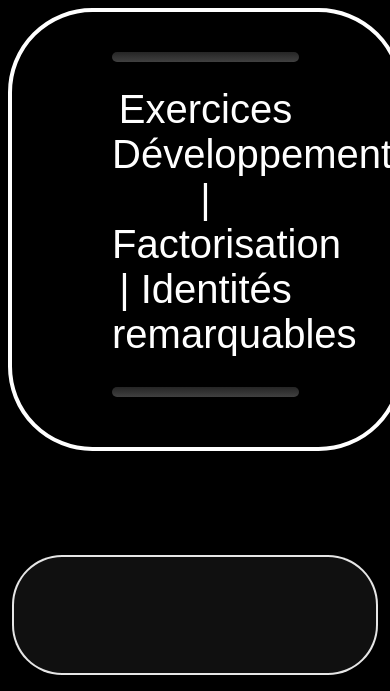
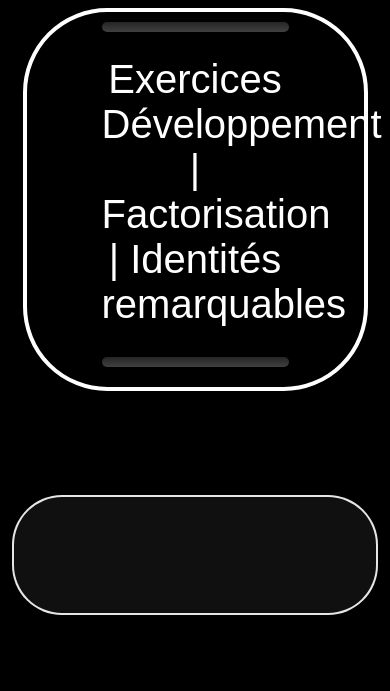
Before and after one commit to sagittarius-singularity/Maths-Experts, a Flask app: page /exercice/1 in a window 390 px wide. Shown: the top 691 px of the page. Run offline with Flask 3, Linux system fonts and the light colour scheme; the visitor is signed in with stand-in values (Sample User, id 1).

Commit message:
Fixed welcome div with for mobile users

```diff
--- a/static/style_exercice.css
+++ b/static/style_exercice.css
@@ -34,10 +34,10 @@ body {
 
 .welcome {
     text-align: center;
-    padding-left: 100px;
-    padding-right: 100px;
-    padding-top: 70px;
-    padding-bottom: 50px;
+    padding-left: 75px;
+    padding-right: 75px;
+    padding-top: 40px;
+    padding-bottom: 20px;
 
     width: 50%;
     margin-left: auto;
```
